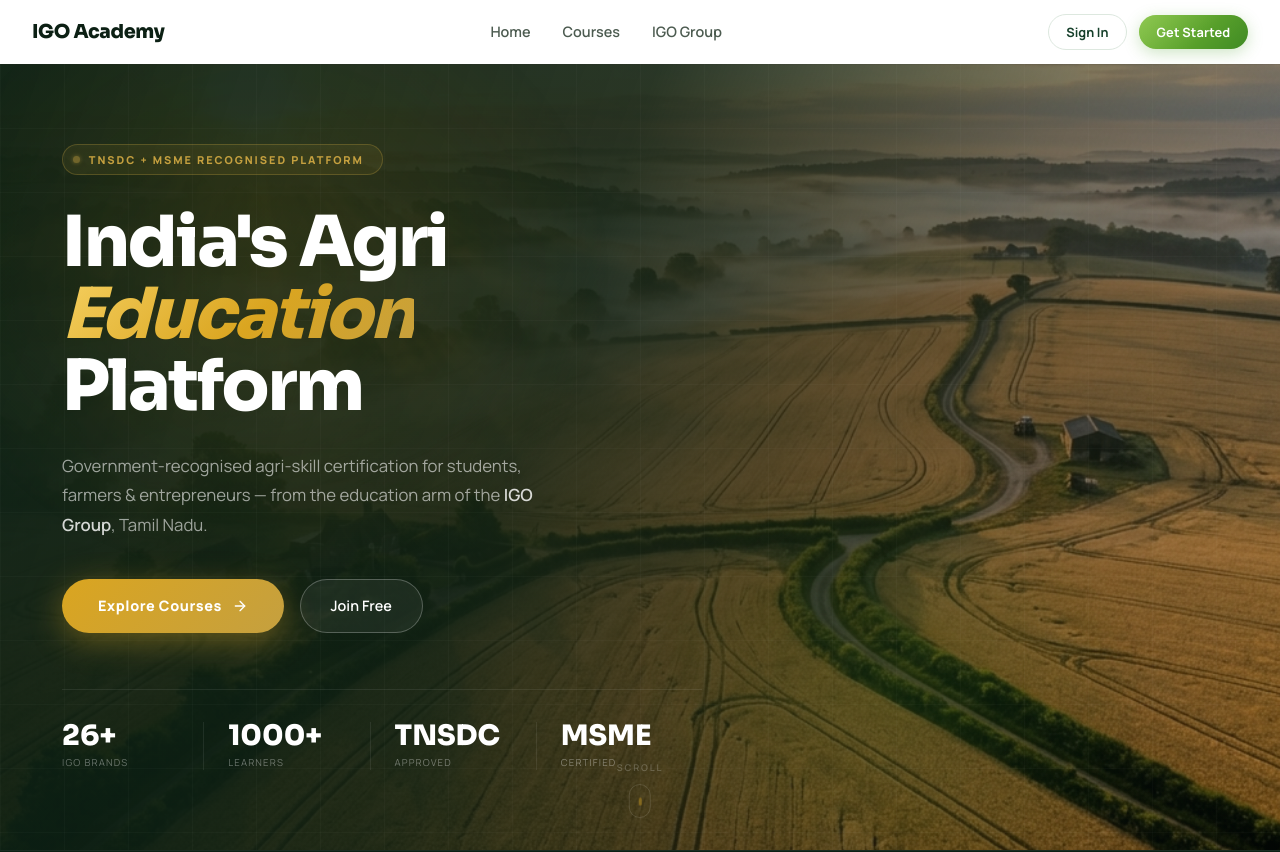
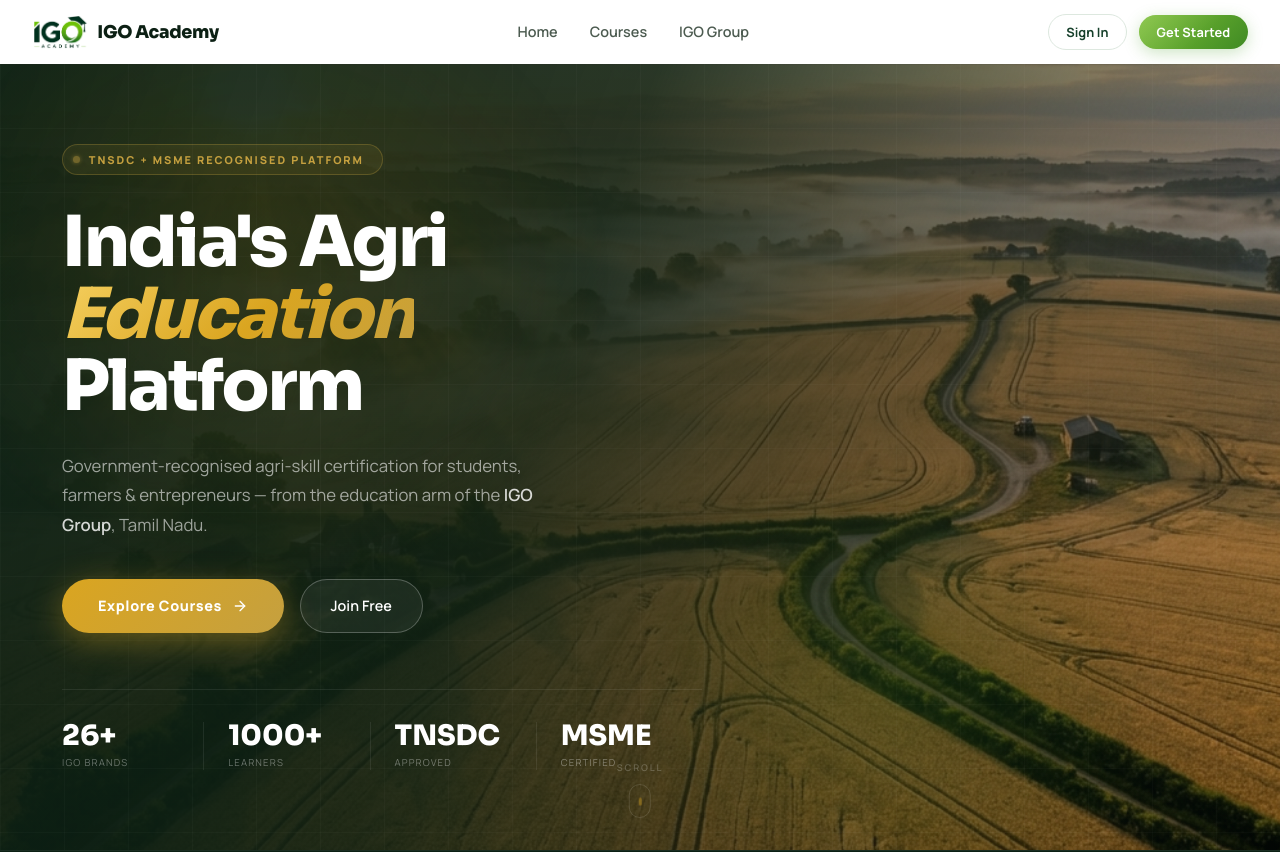
Before and after one commit to igobackend2-bit/IGO-Academy-LMS, a React (Vite) app in the folder client/: page / in a window 1280 px wide. Shown: the top 852 px of the page. Built offline with nearby package versions, Linux system fonts and the light colour scheme; no server answers.

Commit message:
feat: add IGO logo to PublicNav alongside wordmark
Co-Authored-By: Claude Sonnet 4.6 <noreply@anthropic.com>

```diff
--- a/client/src/components/layout/PublicNav.jsx
+++ b/client/src/components/layout/PublicNav.jsx
@@ -24,21 +24,29 @@ export default function PublicNav() {
         padding:         '0 2rem',
       }}
     >
-      {/* ── Left: brand ── */}
+      {/* ── Left: brand (logo + wordmark) ── */}
+      <div
+        onClick={() => navigate('/')}
+        style={{ display: 'flex', alignItems: 'center', gap: '.5rem', cursor: 'pointer' }}
+      >
+        <img
+          src="/igo-logo.png"
+          alt="IGO Academy"
+          style={{ height: 36, display: 'block' }}
+          onError={e => { e.target.style.display = 'none'; }}
+        />
         <span
-        onClick={() => navigate('/')}
           style={{
             fontFamily:    "'Sora', sans-serif",
             fontWeight:    900,
-          fontSize:      '1.2rem',
+            fontSize:      '1.1rem',
             letterSpacing: '-.02em',
             color:         '#0C2014',
-          cursor:        'pointer',
-          textDecoration: 'none',
           }}
         >
           IGO Academy
         </span>
+      </div>
 
       {/* ── Center: nav links (hidden <768px) ── */}
       <div
```
Lines whose indentation alone changed are shown as unchanged.
